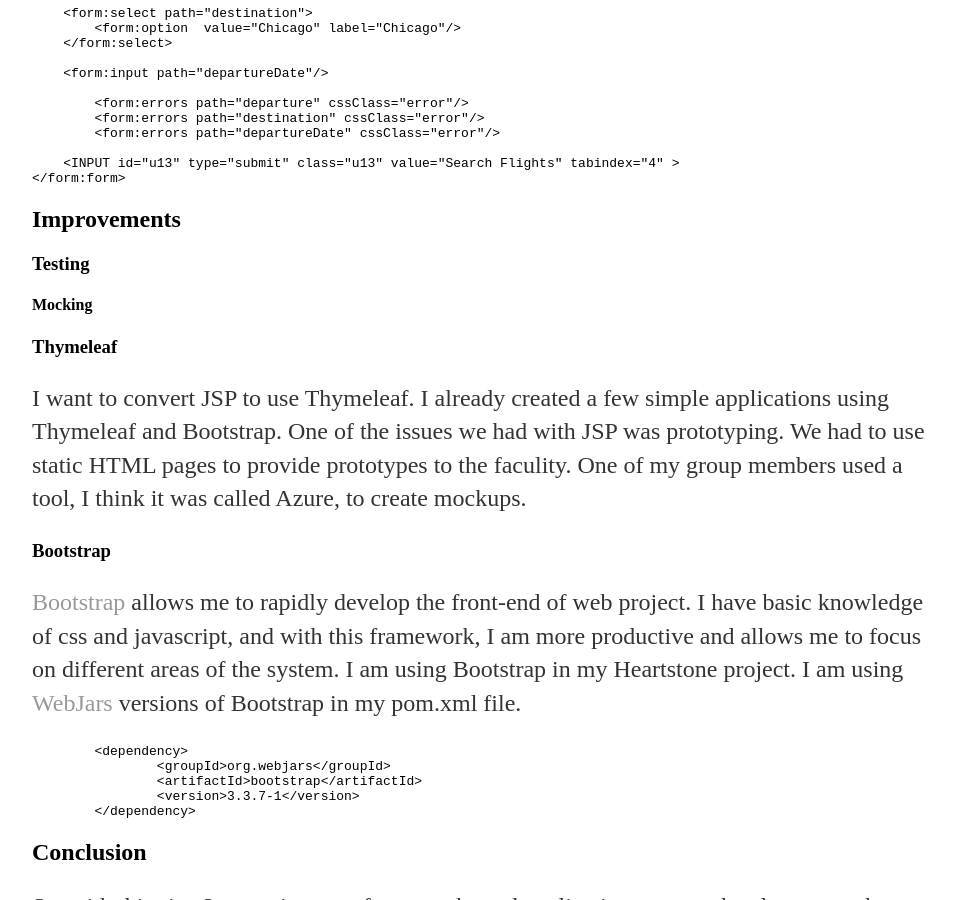
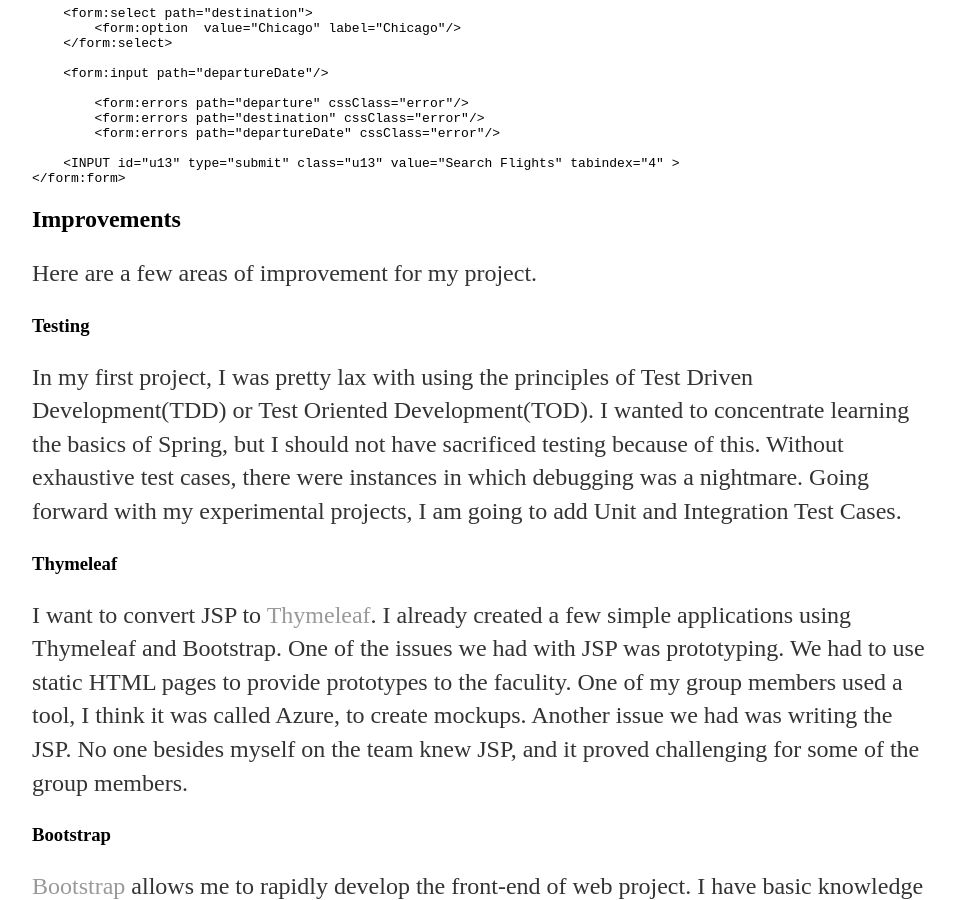
Before and after one commit to bvancleave/bvancleave.github.io, a Jekyll site: the page built from _posts/2016-11-14-site-launch.md, in a window 1280 px wide and 900 px high, scrolled down 5833 px. Shown: the whole window, without its empty margins (160-1115 px from the left). Built offline with Jekyll 4.4.1, drawn with Linux system fonts in a browser that asks for light colours.

Commit message:
Update 2016-11-14-site-launch.md
fixed style, added additional commits

````diff
--- a/_posts/2016-11-14-site-launch.md
+++ b/_posts/2016-11-14-site-launch.md
@@ -86,7 +86,6 @@
 		}
 }
 ```
-
 Here is an example of one of the Servlets:
 ```java
 	/**
@@ -163,7 +162,6 @@
 	}
 ```
 And here is the conversion:
-
 ```java
 	@RequestMapping("/flights")
 	public String checkAvailableFlights(@Valid @ModelAttribute("availableFlights") AvailableFlights availableFlights,
@@ -180,9 +178,7 @@
 		return "availableFlights";
 	}
 ```
-
 One of the features I enjoyed was validation.  I was able to let Spring handle validation for me - which reduced many lines of code.  When needed, I created Validators for readability, maintainability, and testing which produced lean controllers that were not bloated with source code.
-
 ```java
 @Documented
 @Constraint(validatedBy = BagLimitValidator.class)
@@ -213,7 +209,6 @@
 }
 ```
 While converting the Servlets, I had to re-implement many of the services we had.  I opted to use [Spring Data JPA](http://projects.spring.io/spring-data-jpa/) module, and it was a very convenient and easy module to use.  I was able to reduce hundreds of lines of boilerplate code as well as improving the readability and testing of the services.
-
 ```java
 @Repository
 public interface FlightRepository extends CrudRepository<Flight, Long> {
@@ -252,7 +247,6 @@
 }
 ```
 I will not bore you with all of the details of the View, but I did not have difficulty with the transition.  Here is a simplified example:
-
 ```
 <form:form commandName="availableFlights" method="post" action="flights">
     <form:select path="departure">
@@ -273,15 +267,16 @@
 </form:form>
 ```
 ## Improvements
+Here are a few areas of improvement for my project.
+
 ### Testing
-#### Mocking
+In my first project, I was pretty lax with using the principles of Test Driven Development(TDD) or Test Oriented Development(TOD).  I wanted to concentrate learning the basics of Spring, but I should not have sacrificed testing because of this.  Without exhaustive test cases, there were instances in which debugging was a nightmare.  Going forward with my experimental projects, I am going to add Unit and Integration Test Cases.
 
 ### Thymeleaf
-I want to convert JSP to use Thymeleaf.  I already created a few simple applications using Thymeleaf and Bootstrap.  One of the issues we had with JSP was prototyping.  We had to use static HTML pages to provide prototypes to the faculity.  One of my group members used a tool, I think it was called Azure, to create mockups.
+I want to convert JSP to [Thymeleaf](http://www.thymeleaf.org).  I already created a few simple applications using Thymeleaf and Bootstrap.  One of the issues we had with JSP was prototyping.  We had to use static HTML pages to provide prototypes to the faculity.  One of my group members used a tool, I think it was called Azure, to create mockups.  Another issue we had was writing the JSP.  No one besides myself on the team knew JSP, and it proved challenging for some of the group members.
 
 ### Bootstrap
 [Bootstrap](http://getbootstrap.com/) allows me to rapidly develop the front-end of web project.  I have basic knowledge of css and javascript, and with this framework, I am more productive and allows me to focus on different areas of the system.  I am using Bootstrap in my Heartstone project.  I am using [WebJars](http://www.webjars.org) versions of Bootstrap in my pom.xml file.
-
 ```
 	<dependency>
 		<groupId>org.webjars</groupId>
@@ -289,6 +284,5 @@
 		<version>3.3.7-1</version>
 	</dependency>
 ```
-
 ## Conclusion
 So, with this site, I am trying new frameworks and applications to spearhead my growth using [Jekyll](http://jekyllrb.com) and Markdown to gather my thoughts and showcase my journey to the world.
````
